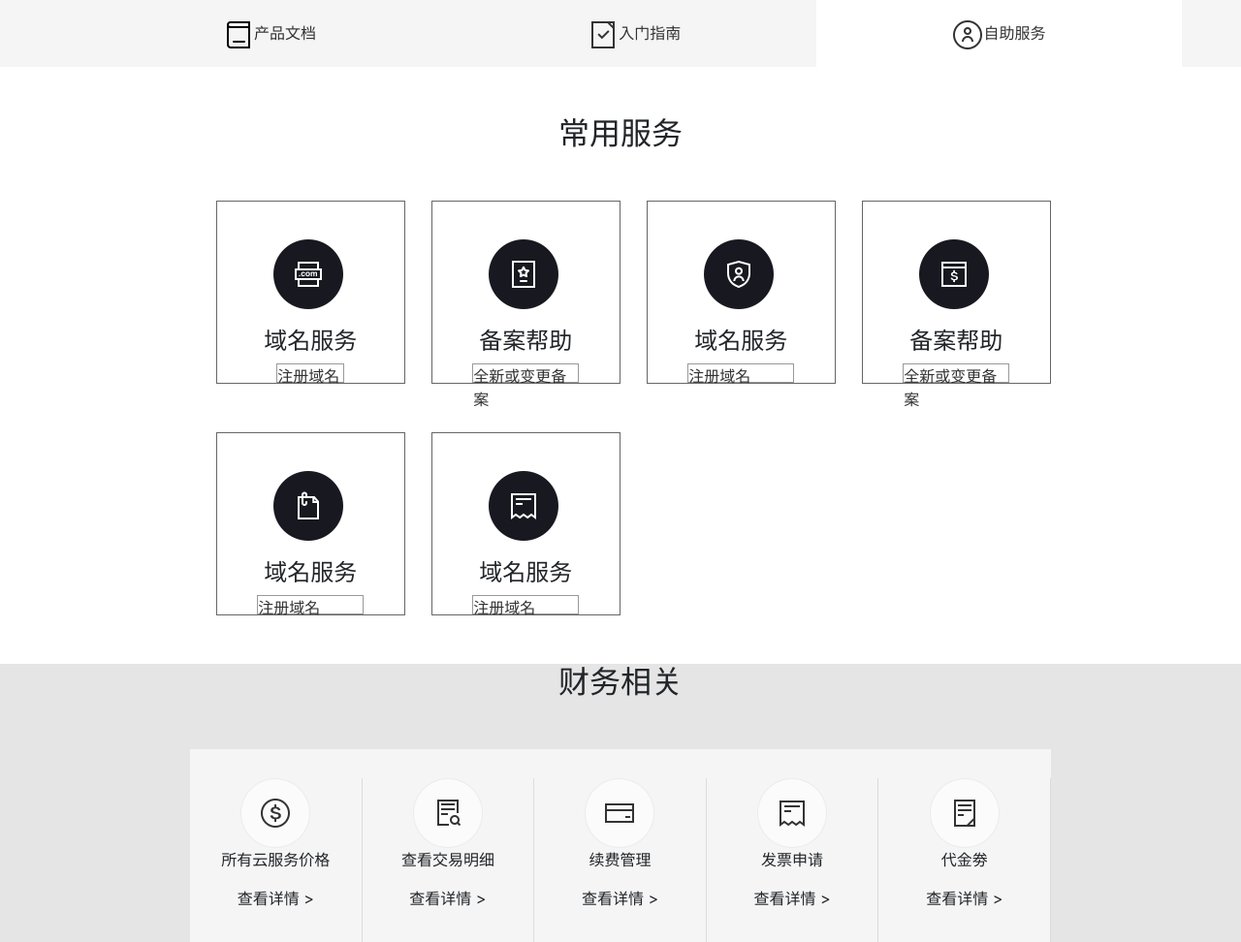
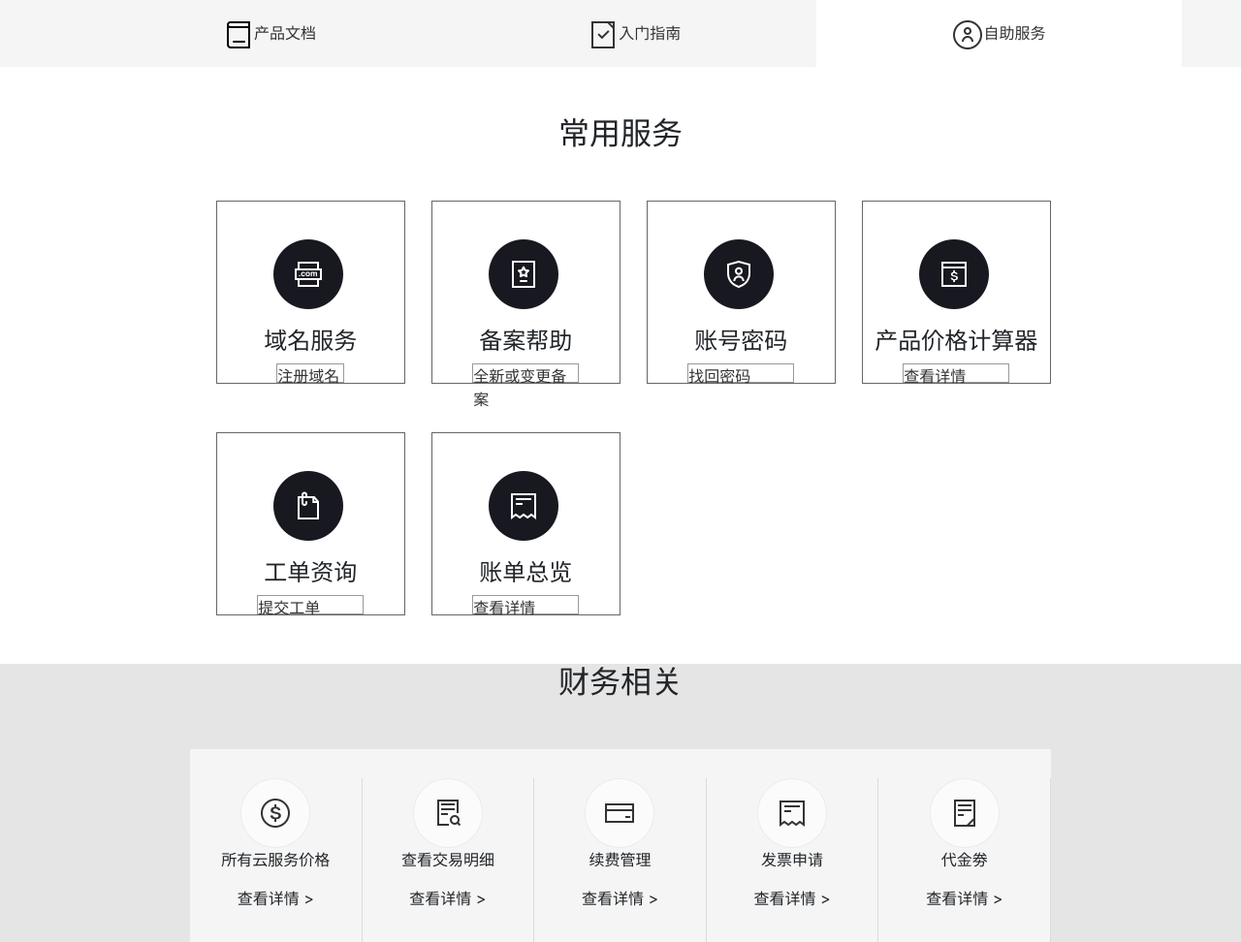
Before and after one commit to Billybrilliant/BaiduCloud-, a PHP site: page /html/servers.html in a window 1280 px wide. Shown: the part 301-1273 px from the top of the page at 97% size. Run offline with PHP 8.4, Linux system fonts and the light colour scheme; some libraries are stand-ins or nearby versions.

Commit message:
'chenqifu'

```diff
--- a/home page/src/html/nav.html
+++ b/home page/src/html/nav.html
@@ -111,7 +111,7 @@
                                         <span></span>
                                         <ul>
                                             <h4>物联网服务</h4>
-                                    </li>
+
                                     <li><a href="#">物接入 IoT Hub</a></li>
                                     <li><a href="#">物解析 IoT Parser</a></li>
                                     <li><a href="#">规则引擎 Rule Engine</a></li>
@@ -873,8 +873,8 @@
                         </ul>
                     </li>
                     <li class="search_box visible-lg">
-                        <input type="text" class="input" title='搜索'>
-                        <a href="#" class="iconfont icon-sousuo search_btn" title='search'></a>
+                        <input type="text" class="input" title="搜索">
+                        <a href="#" class="iconfont icon-sousuo search_btn" title="search"></a>
                     </li>
                 </ul>
                 <ul class="nav navbar-nav navbar-right nav-right">
--- a/home page/src/html/servers.html
+++ b/home page/src/html/servers.html
@@ -74,14 +74,14 @@
 
                 <div class="often_servers3">
                         <img  src="../images/2e2eb9389b504fc2f80ac9e2e9dde71191ef6dfb.jpg" alt="载不动了">
-                        <h4 class="text-center">域名服务</h4>
-                        <div id="sigin3"><a href="#" style="color: #333"> 注册域名</a></div>
+                        <h4 class="text-center">账号密码</h4>
+                        <div id="sigin3"><a href="#" style="color: #333">找回密码</a></div>
                 </div>
 
                 <div class="often_servers4">
                         <img  src="../images/91529822720e0cf33fdd371c0646f21fbe09aa2b.jpg" alt="载不动了">
-                        <h4 class="text-center">备案帮助</h4>
-                        <div id="sigin4"><a href="#" style="color: #333">全新或变更备案</a></div>
+                        <h4 class="text-center">产品价格计算器</h4>
+                        <div id="sigin4"><a href="#" style="color: #333">查看详情</a></div>
                 </div>
 
             </div>
@@ -89,14 +89,14 @@
             <div class="row" style=" margin: 0 auto; margin-bottom: 50px;width: 80%;">
                     <div class="often_servers6">
                        <img  src="../images/c9fcc3cec3fdfc03e6759a5fd83f8794a5c226c3.jpg" alt="载不动了">
-                       <h4 class="text-center">域名服务</h4>
-                       <div id="sigin6"><a href="#" style="color: #333"> 注册域名</a></div>
+                       <h4 class="text-center">工单资询</h4>
+                       <div id="sigin6"><a href="#" style="color: #333"> 提交工单</a></div>
                     </div>
 
                     <div class="often_servers7">
                         <img  src="../images/8435e5dde71190ef448feb38c21b9d16fcfa60e4.jpg" alt="载不动了">
-                        <h4 class="text-center">域名服务</h4>
-                        <div id="sigin7"><a href="#" style="color: #333"> 注册域名</a></div>
+                        <h4 class="text-center">账单总览</h4>
+                        <div id="sigin7"><a href="#" style="color: #333" class="text-center">查看详情</a></div>
                      </div>
             </div>
         </div>
--- a/home page/src/js/production.js
+++ b/home page/src/js/production.js
@@ -1,3 +1,5 @@
+$("#feeds").load("feeds.html");
+
 $('.down').on('click',function(event){
     event.preventDefault();
     $('.d_p').toggle();
```
Also changed, not shown: home page/src/css/production.css (+16 -16 lines).
